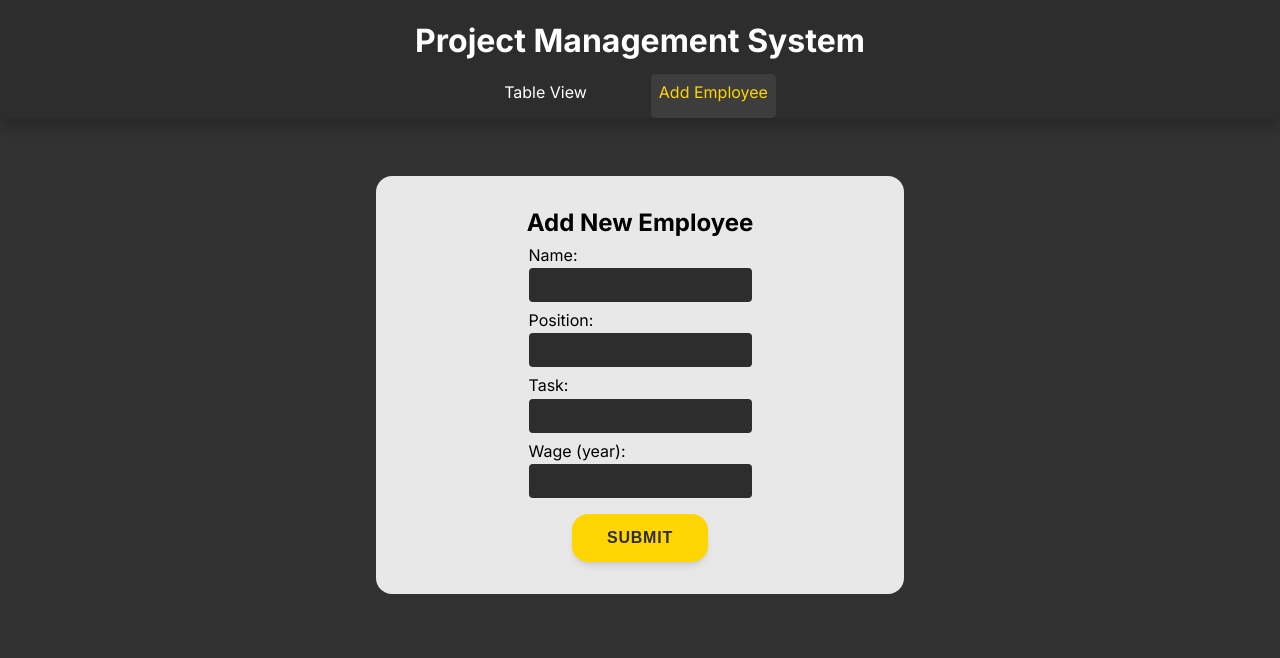
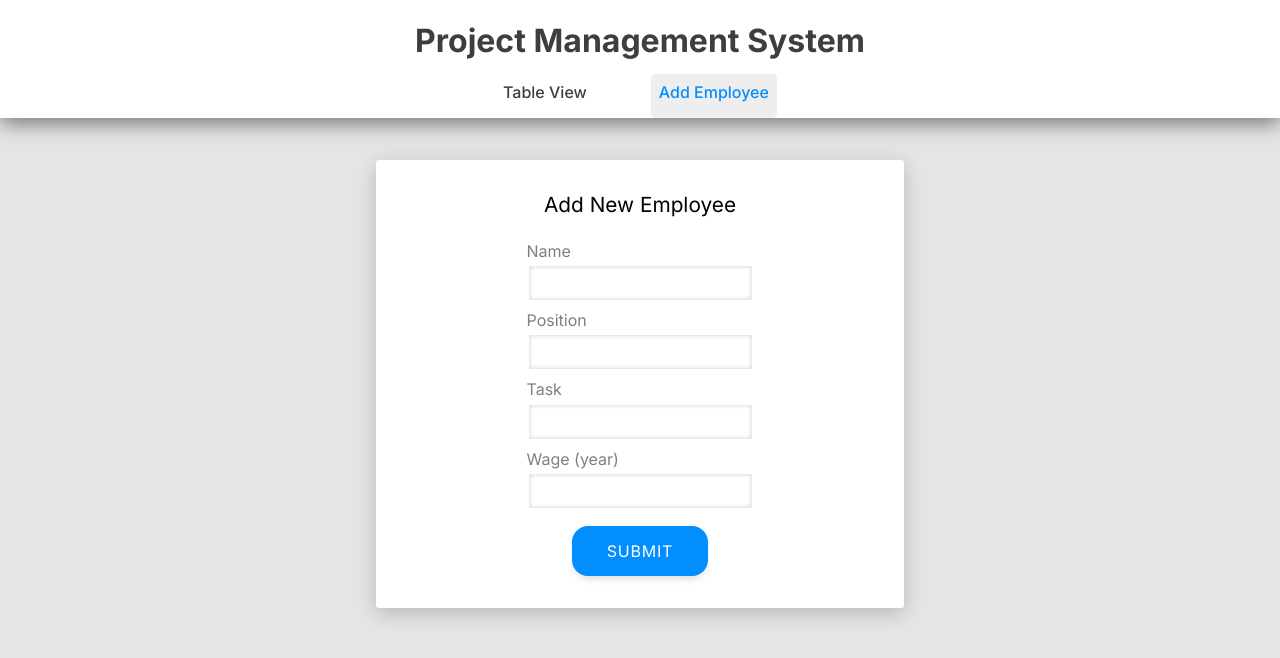
Before and after one commit to codewithsergio/Employee-Management-System, a React (Create React App) app in the folder client/: page /addemployee in a window 1280 px wide. Shown: the top 658 px of the page. Built offline with nearby package versions, Linux system fonts and the light colour scheme.

Commit message:
Submit reroute, UI color scheme redesign.

```diff
--- a/client/src/App.css
+++ b/client/src/App.css
@@ -1,5 +1,5 @@
 body {
-  background-color: rgb(50, 50, 50);
+  background-color: white;
   margin: 0;
 }
 
@@ -12,8 +12,8 @@ body {
 
 :root {
   font-family: "Inter", sans-serif;
-  --yellow-accent: #ffd504;
-  --gray-accent: #2d2d2d;
+  --yellow-accent: #028eff;
+  --gray-accent: #3e3f3c;
 }
 
 .pageHeader {
@@ -52,7 +52,6 @@ h2 {
 }
 
 button {
-  margin-top: 1rem;
   font-size: 1rem;
   font-weight: 700;
   width: 6rem;
--- a/client/src/components/AddEmployee.css
+++ b/client/src/components/AddEmployee.css
@@ -1,49 +1,73 @@
 .addEmployee {
+  background-color: rgba(0, 0, 0, 0.1);
+  width: 100vw;
+  height: 90vh;
+  display: flex;
+  justify-content: center;
+}
+
+.dialog {
   display: flex;
   flex-direction: column;
   width: 25rem;
+  height: max-content;
   align-items: center;
-  background-color: rgb(232, 232, 232);
+  background-color: white;
   color: black;
-  border-radius: 1rem;
+  border-radius: 0.2rem;
   margin-top: 3rem;
   padding: 2rem 4rem 2rem 4rem;
+  box-shadow: 0px 5px 20px rgba(0, 0, 0, 0.2);
 }
 
-.addEmployee > div {
+.dialog h2 {
+  font-weight: 400;
+  font-size: 1.3rem;
+  margin-bottom: 1rem;
+}
+
+.dialog > div {
   display: flex;
   flex-direction: column;
 }
 
-.addEmployee input {
+.dialog input {
   border-radius: 0.25rem;
-  background-color: var(--gray-accent);
-  color: white;
   font-size: 1rem;
   border: 0;
+  color: rgba(0, 0, 0, 0.6);
   padding: 0.5rem;
+  box-shadow: inset 0px 0px 5px rgba(0, 0, 0, 0.2);
+  border: 2px solid transparent;
 }
 
-.addEmployee label {
+.dialog input:focus {
+  outline: none;
+  border-color: var(--yellow-accent);
+}
+
+.dialog label {
   margin-top: 0.5rem;
   margin-bottom: 0.2rem;
+  color: rgba(0, 0, 0, 0.5);
 }
 
-.addEmployee .addButton {
+.dialog .addButton {
+  margin-top: 1rem;
   background-color: var(--yellow-accent);
   transition: all ease-in-out 0.4s;
   border: none;
   border-radius: 1rem;
   border: 3px solid var(--yellow-accent);
   letter-spacing: 0.05rem;
-  color: var(--gray-accent);
+  color: white;
   width: max-content;
   height: max-content;
   padding: 0.75rem 2rem 0.75rem 2rem;
   box-shadow: 0px 5px 10px -4px rgba(0, 0, 0, 0.2);
 }
 
-.addEmployee .addButton:hover {
+.dialog .addButton:hover {
   background-color: var(--gray-accent);
   cursor: pointer;
   color: white;
--- a/client/src/components/AddEmployee.js
+++ b/client/src/components/AddEmployee.js
@@ -1,6 +1,7 @@
 import React, { useState } from "react";
 import "./AddEmployee.css";
 import Axios from "axios";
+import { NavLink } from "react-router-dom";
 
 function AddEmployee() {
   const [name, setName] = useState("");
@@ -8,6 +9,10 @@ function AddEmployee() {
   const [task, setTask] = useState(""); // new variable
   const [wage, setWage] = useState("");
   const addEmployee = () => {
+    if (name === "" || position === "" || task === "" || wage === "") {
+      alert("Please enter values for every field.");
+      return;
+    }
     Axios.post("http://localhost:3001/create", {
       // access endpoint
       name: name,
@@ -24,9 +29,10 @@ function AddEmployee() {
 
   return (
     <div className="addEmployee">
+      <div className="dialog">
         <h2>Add New Employee</h2>
         <div>
-        <label>Name:</label>
+          <label>Name</label>
           <input
             type="text"
             onChange={(event) => {
@@ -36,7 +42,7 @@ function AddEmployee() {
           />
         </div>
         <div>
-        <label>Position:</label>
+          <label>Position</label>
           <input
             type="text"
             onChange={(event) => {
@@ -46,7 +52,7 @@ function AddEmployee() {
           />
         </div>
         <div>
-        <label>Task:</label>
+          <label>Task</label>
           <input
             type="text"
             onChange={(event) => {
@@ -56,7 +62,7 @@ function AddEmployee() {
           />
         </div>
         <div>
-        <label>Wage (year):</label>
+          <label>Wage (year)</label>
           <input
             type="number"
             onChange={(event) => {
@@ -65,9 +71,10 @@ function AddEmployee() {
             value={wage}
           />
         </div>
-      <button onClick={addEmployee} className="addButton">
+        <NavLink className="addButton" onClick={addEmployee} to="/">
           SUBMIT
-      </button>
+        </NavLink>
+      </div>
     </div>
   );
 }
--- a/client/src/components/NavBar.css
+++ b/client/src/components/NavBar.css
@@ -1,6 +1,6 @@
 .navbar {
-  background-color: var(--gray-accent);
-  color: white;
+  background-color: white;
+  color: var(--gray-accent);
   width: 100vw;
   height: max-content;
   padding-bottom: 1rem;
@@ -9,22 +9,24 @@
   flex-direction: column;
   justify-content: center;
   align-items: center;
-  box-shadow: 0px 10px 15px rgba(0, 0, 0, 0.2);
+  box-shadow: 0px 5px 20px rgba(0, 0, 0, 0.5);
+  z-index: 10;
 }
 
 .navLinks {
   margin: 0 2rem 0 2rem;
+  font-weight: 500;
 }
 
 a {
   text-decoration: none;
-  color: white;
-  transition: all 1s;
+  color: var(--gray-accent);
+  transition: all 0.2s;
 }
 
 a.active {
   color: var(--yellow-accent);
-  background-color: rgba(200, 200, 200, 0.1);
+  background-color: rgba(200, 200, 200, 0.3);
   padding: 0.5rem;
   padding-bottom: 1rem;
   border-radius: 0.3rem;
--- a/client/src/components/RootLayout.css
+++ b/client/src/components/RootLayout.css
@@ -1,6 +1,7 @@
 main {
-  margin-top: 8rem;
+  margin-top: 7rem;
   display: flex;
   flex-direction: column;
   align-items: center;
+  background-color: white;
 }
--- a/client/src/components/Table.css
+++ b/client/src/components/Table.css
@@ -2,14 +2,22 @@
   font-family: "Inter", sans-serif;
 }
 
-.showEmployeesButton {
-  background-color: rgb(254, 120, 80);
+.searchWIcon {
+  border: 2px solid rgba(0, 0, 0, 0.2);
+  border-radius: 1rem;
+  color: rgba(0, 0, 0, 0.5);
+  display: flex;
+  align-items: center;
+  width: 20rem;
 }
 
-.showEmployeesButton:hover {
-  background-color: rgb(159, 56, 25);
-  cursor: pointer;
-  color: white;
+.searchWIcon:hover {
+  box-shadow: 0px 3px 10px rgba(0, 0, 0, 0.2);
+}
+
+.searchWIcon .iconify {
+  font-size: 1.5rem;
+  padding: 0 0.5rem 0 0.5rem;
 }
 
 .employees {
@@ -40,7 +48,7 @@
   font-weight: 400;
   border-radius: 0.5rem;
   background-color: var(--yellow-accent);
-  color: var(--gray-accent);
+  color: white;
   border: 2px solid var(--yellow-accent);
   padding: 0.25rem 1rem 0.25rem 1rem;
   transition: all ease-in-out 0.4s;
@@ -54,9 +62,13 @@
 
 .table_component input {
   border-radius: 0.25rem;
-  background-color: rgb(213, 213, 213);
   border: 0;
-  padding: 0.2rem;
+  width: max-content;
+  font-size: 1rem;
+  height: max-content;
+  padding: 0.5rem;
+  background-color: transparent;
+  color: var(--gray-accent);
 }
 
 table {
@@ -74,7 +86,7 @@ table {
   margin: 0 0.5rem 0 0.5rem;
   font-size: 1.2rem;
   background-color: var(--yellow-accent);
-  color: var(--gray-accent);
+  color: white;
   transition: all ease-in-out 0.4s;
   border-radius: 1rem;
   padding: 0.25rem 1rem 0.25rem 1rem;
@@ -88,6 +100,10 @@ table {
   color: white;
 }
 
+.conditional {
+  color: var(--gray-accent);
+}
+
 table th:first-child {
   border-top-left-radius: 0.5rem;
 }
@@ -96,9 +112,11 @@ table th:last-child {
   border-top-right-radius: 0.5rem;
 }
 
-.tableSortOptions input {
-  font-size: 1rem;
-  padding: 0.5rem;
+.tableSortOptions {
+  display: flex;
+  justify-content: center;
+  align-items: center;
+  margin-top: 2rem;
 }
 
 .tableSortOptions input:focus {
@@ -108,6 +126,20 @@ table th:last-child {
 table td,
 table th {
   padding: 8px;
+}
+
+table tr {
+  border-left: 1px solid black;
+  border-right: 1px solid black;
+}
+
+table tr:last-child {
+  border-bottom: 1px solid black;
+}
+
+table tr:first-child {
+  border: none;
+  border-bottom: 1px solid black;
 }
 
 table tr:nth-child(even) {
@@ -131,5 +163,5 @@ table th {
   padding-bottom: 12px;
   text-align: left;
   background-color: var(--yellow-accent);
-  color: var(--gray-accent);
+  color: white;
 }
--- a/client/src/components/UpdateEmployee.css
+++ b/client/src/components/UpdateEmployee.css
@@ -1,49 +1,73 @@
 .updateEmployee {
+  background-color: rgba(0, 0, 0, 0.1);
+  width: 100vw;
+  height: 90vh;
+  display: flex;
+  justify-content: center;
+}
+
+.dialog {
   display: flex;
   flex-direction: column;
   width: 25rem;
+  height: max-content;
   align-items: center;
-  background-color: rgb(232, 232, 232);
+  background-color: white;
   color: black;
-  border-radius: 1rem;
+  border-radius: 0.2rem;
   margin-top: 3rem;
   padding: 2rem 4rem 2rem 4rem;
+  box-shadow: 0px 5px 20px rgba(0, 0, 0, 0.2);
 }
 
-.updateEmployee > div {
+.dialog h2 {
+  font-weight: 400;
+  font-size: 1.3rem;
+  margin-bottom: 1rem;
+}
+
+.dialog > div {
   display: flex;
   flex-direction: column;
 }
 
-.updateEmployee input {
+.dialog input {
   border-radius: 0.25rem;
-  background-color: var(--gray-accent);
-  color: white;
   font-size: 1rem;
   border: 0;
+  color: rgba(0, 0, 0, 0.6);
   padding: 0.5rem;
+  box-shadow: inset 0px 0px 5px rgba(0, 0, 0, 0.2);
+  border: 2px solid transparent;
 }
 
-.updateEmployee label {
+.dialog input:focus {
+  outline: none;
+  border-color: var(--yellow-accent);
+}
+
+.dialog label {
   margin-top: 0.5rem;
   margin-bottom: 0.2rem;
+  color: rgba(0, 0, 0, 0.5);
 }
 
-.updateEmployee .addButton {
+.dialog .addButton {
+  margin-top: 1rem;
   background-color: var(--yellow-accent);
   transition: all ease-in-out 0.4s;
   border: none;
   border-radius: 1rem;
   border: 3px solid var(--yellow-accent);
   letter-spacing: 0.05rem;
-  color: var(--gray-accent);
+  color: white;
   width: max-content;
   height: max-content;
   padding: 0.75rem 2rem 0.75rem 2rem;
   box-shadow: 0px 5px 10px -4px rgba(0, 0, 0, 0.2);
 }
 
-.updateEmployee .addButton:hover {
+.dialog .addButton:hover {
   background-color: var(--gray-accent);
   cursor: pointer;
   color: white;
--- a/client/src/components/UpdateEmployee.js
+++ b/client/src/components/UpdateEmployee.js
@@ -2,6 +2,7 @@ import React, { useState, useContext } from "react";
 import { Context } from "../context/Context";
 import "./UpdateEmployee.css";
 import Axios from "axios";
+import { NavLink } from "react-router-dom";
 
 function UpdateEmployee() {
   const { dispatch, editData } = useContext(Context);
@@ -29,6 +30,7 @@ function UpdateEmployee() {
 
   return (
     <div className="updateEmployee">
+      <div className="dialog">
         <h2>Update Employee</h2>
         <div>
           <label>Name:</label>
@@ -70,9 +72,10 @@ function UpdateEmployee() {
             value={wage}
           />
         </div>
-      <button onClick={updateEmployee} className="addButton">
+        <NavLink className="addButton" onClick={updateEmployee} to="/">
           SUBMIT
-      </button>
+        </NavLink>
+      </div>
     </div>
   );
 }
```
Also changed, not shown: client/src/components/Table.js (+17 -46 lines). Lines whose indentation alone changed are shown as unchanged.
